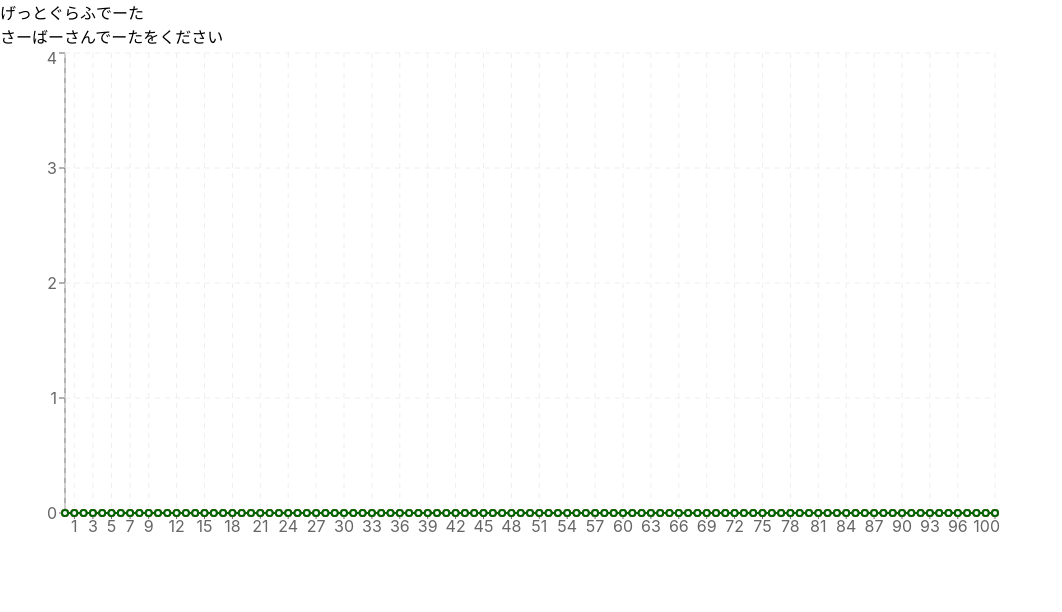
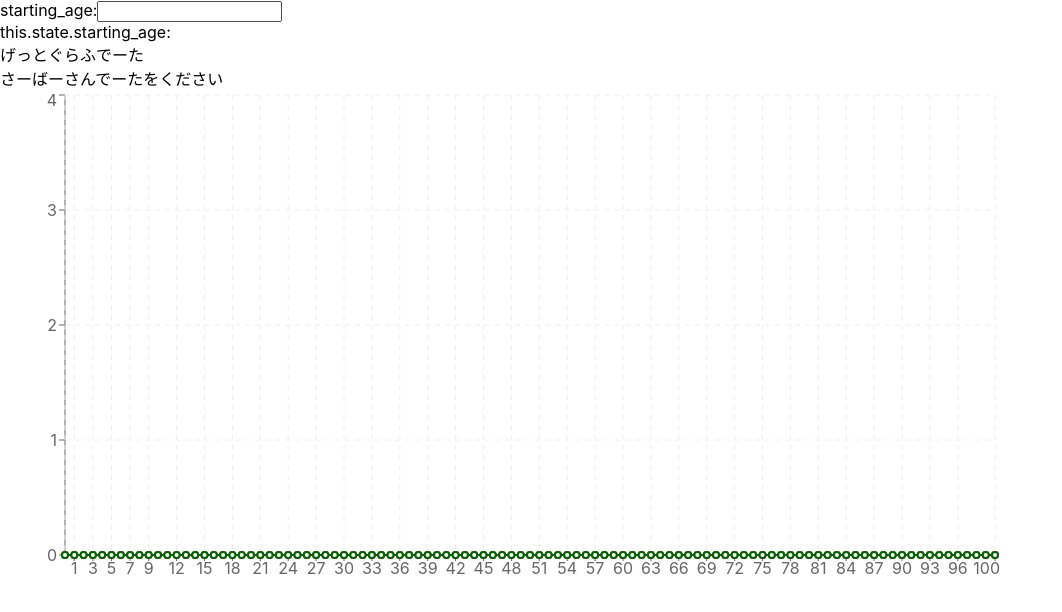
Before and after one commit to gtb-2019-team-1/Life-Plan-App, a React (Create React App) app: page / in a window 1280 px wide. Shown: the top 612 px of the page, without its empty margins (0-1062 px from the left). Built offline with nearby package versions, Linux system fonts and the light colour scheme.

Commit message:
update: starting_age

```diff
--- a/src/App.js
+++ b/src/App.js
@@ -7,7 +7,7 @@ const LIFE_PLAN_APPS_ENDPOINT = "http://localhost:5000/data";
 
 
 export default class App extends React.Component {
-  constructor(props) {
+  constructor(props){
     super(props);
     let init_data = [];
     for(let age = 0; age <= 100; age++){
@@ -15,40 +15,36 @@ export default class App extends React.Component {
     }
 
     this.state = {
-      weather:'',
-      starting_age:20,
+      starting_age:'',
       data: init_data,
-      got_data: [{age: 20, income: 200, expenditure:100, savings:0}, {age: 21, income: 200, expenditure:150, savings:50}, {age: 22, income: 300, expenditure:200, savings:150}]
+      got_data:[
+          {age: 20, income: 200, expenditure:100, savings:0},
+          {age: 21, income: 200, expenditure:150, savings:50},
+          {age: 22, income: 300, expenditure:200, savings:150}
+      ]
     };
-    this.annualIncomeHandleChange = this.annualIncomeHandleChange.bind(this);
-    this.handleSubmit = this.handleSubmit.bind(this);
+    this.handleUpdateStartingAge = this.handleUpdateStartingAge.bind(this);
     this.getData = this.getData.bind(this);
     this.handleGetByAPI = this.hrandleGetByAPI.bind(this);
   }
 
-  componentDidMount() {}
+  componentDidMount(){}
 
-  componentWillUnmount() {}
+  componentWillUnmount(){}
 
-  annualIncomeHandleChange(event) {
-    this.setState({income: event.target.value});
+  handleUpdateStartingAge(event){
+    this.setState({starting_age: event.target.value});
   }
 
-  handleSubmit(event) {
-    this.setState((state) => {
-      return {
-        data: state.data.concat({age: 120, income: parseInt(state.income)})
-      }
-    });
-    event.preventDefault();
-  }
-  hrandleGetByAPI(event){
+  hrandleGetByAPI(){
     axios
       .get(LIFE_PLAN_APPS_ENDPOINT)
       .then(response => {
         console.log(response.data)
-        this.setState({
-          weather:response.data[0].weather
+        this.setState((state) => {
+          return{
+            weather:response.data[0].weather
+          }
         });
       })
       .catch(() => {
@@ -71,24 +67,20 @@ export default class App extends React.Component {
     event.preventDefault();
   }
 
-  render() {
+  render(){
     return (
       <div>
-        {/*
-        <form onSubmit={this.handleSubmit}>
+        <form>
           <label>
-            income:
-            <input name="income" value={this.state.income} type="text" onChange={this.annualIncomeHandleChange}/>
+            starting_age:
+            <input name="starting_age" value={this.state.starting_age} type="text" onChange={this.handleUpdateStartingAge} />
           </label>
-          <input type="submit" value="Submit" />
+          <br />this.state.starting_age: {this.state.starting_age}<br />
         </form>
-        */}
         <a onClick={this.getData} data={this.state.data} got_data={this.state.got_data}>げっとぐらふでーた</a>
         <br />
         <a onClick={this.handleGetByAPI} data={this.state.weather}>さーばーさんでーたをください</a>
         <br />
-        {this.state.weather}
-        {/* {console.log(this.state.data)} */}
         <LineChart width={1000} height={500} data={this.state.data}>
           <Tooltip/>
           <XAxis dataKey="age" />
```
